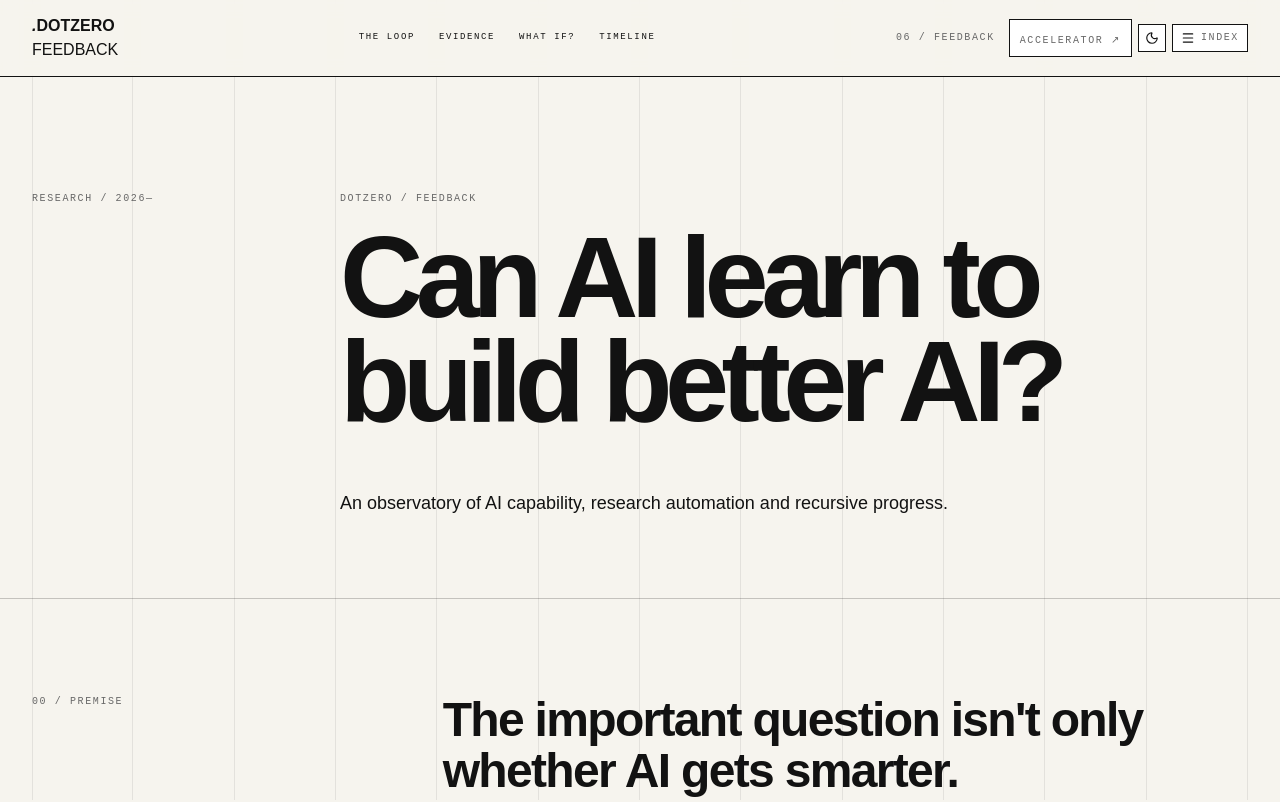
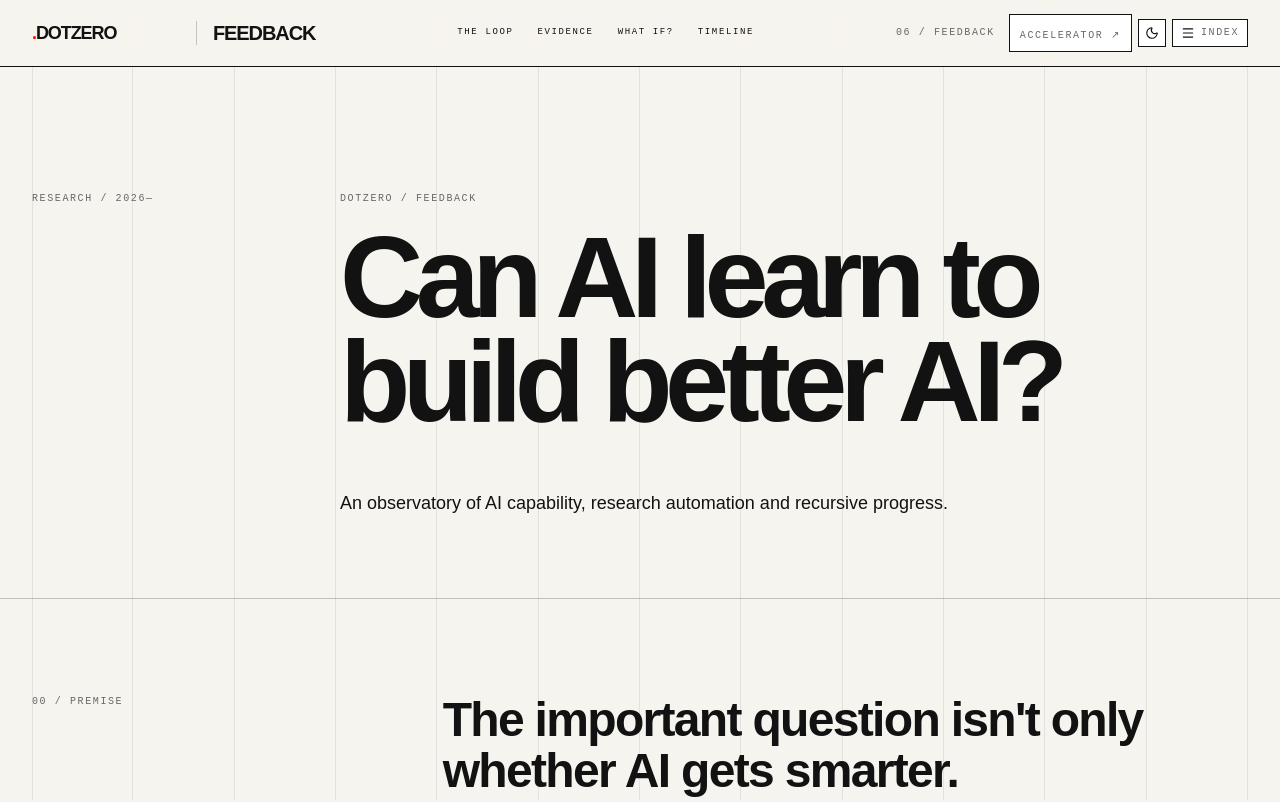
Before and after one commit to Bergtripper/feedback, a React (Vite) app: page / in a window 1280 px wide. Shown: the top 802 px of the page. Built offline with nearby package versions, Linux system fonts and the light colour scheme.

Commit message:
Header: style PANOPL.IA-compatible brand animation

```diff
--- a/src/index.css
+++ b/src/index.css
@@ -153,3 +153,18 @@ html{scroll-behavior:smooth;scroll-padding-top:4.5rem}.feedback-header{backgroun
 .cadence-dot{display:flex;align-items:center;justify-content:center}
 .cadence-dot .dz-dot-marker{opacity:0;transition:opacity .15s ease}
 .cadence-point[data-active="true"] .cadence-dot .dz-dot-marker{opacity:1;background:var(--on-accent)}
+
+/* PANOPL.IA header pattern — DOTZERO identity state + persistent project name */
+.dz-brand-lockup{display:inline-flex;align-items:center;color:var(--text);text-decoration:none}
+.dz-brand-state{position:relative;display:flex;align-items:center;width:148px;height:28px}
+.dz-brand-state__item{animation:dzBrandIn .22s cubic-bezier(.2,.8,.2,1) both}
+.dz-logotype{display:block;width:148px;max-width:100%;color:var(--text);font-family:var(--font-display);line-height:1}
+.dz-logotype b{display:block;font-size:18px;font-weight:800;letter-spacing:-.06em;white-space:nowrap}
+.dz-logotype i{color:var(--accent);font-style:normal}
+.dz-brand-state[data-compact="true"]{width:28px}
+.feedback-brand-cluster{display:flex;min-width:0;align-items:center;gap:1rem}
+.feedback-brand-divider{display:none;width:1px;height:24px;background:var(--line-soft)}
+.feedback-project-name{display:none;font-family:var(--font-display);font-size:20px;font-weight:800;letter-spacing:-.055em;line-height:1}
+@media(min-width:640px){.feedback-brand-divider,.feedback-project-name{display:block}}
+@keyframes dzBrandIn{from{opacity:0;transform:translateY(3px)}to{opacity:1;transform:none}}
+@media(prefers-reduced-motion:reduce){.dz-brand-state__item{animation:none}}
```
